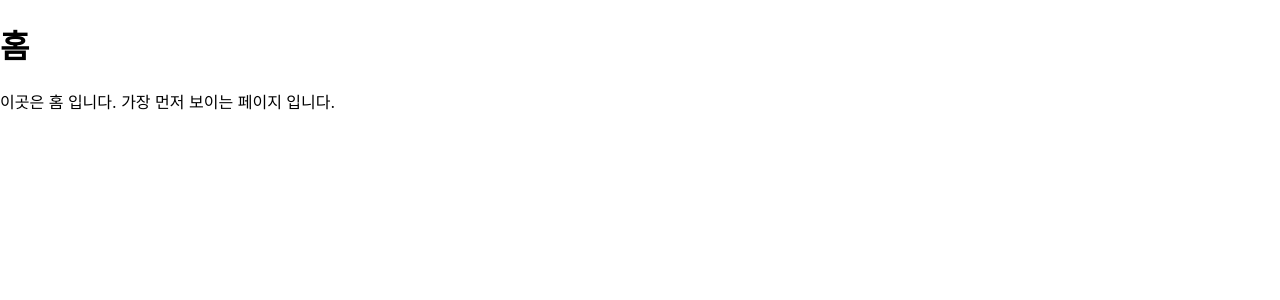
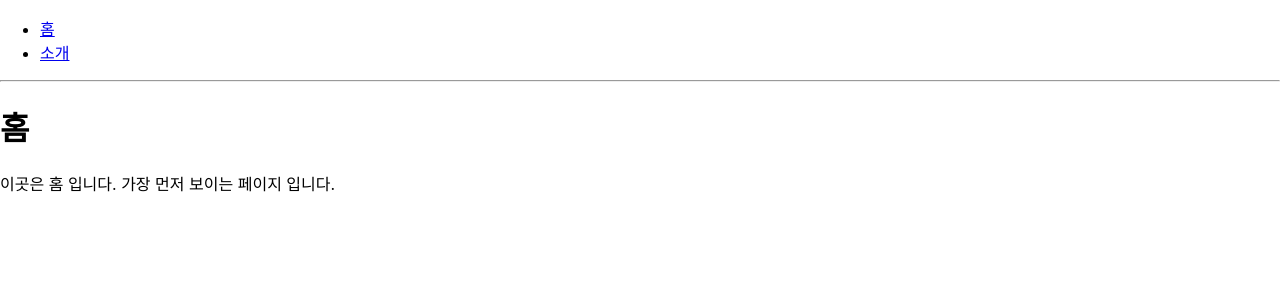
Before and after one commit to hansaemgo/router-tutorial, a React (Create React App) app: page / in a window 1280 px wide. Shown: the top 300 px of the page. Built offline with nearby package versions, Linux system fonts and the light colour scheme.

Commit message:
Link  컴포넌트 사용하여 리렌더링 없이 링크 이동

```diff
--- a/src/App.js
+++ b/src/App.js
@@ -6,6 +6,15 @@
 function App() {
 	return (
 		<div>
+			<ul>
+				<li>
+					<Link to="/">홈</Link>
+				</li>
+				<li>
+					<Link to="/about">소개</Link>
+				</li>
+			</ul>
+			<hr />
 			<Route path="/" component={Home} exact />
 			<Route path="/about" component={About} />
 		</div>
```
Also changed, not shown: 1 other file (tests, documents, lock files or other folders).
